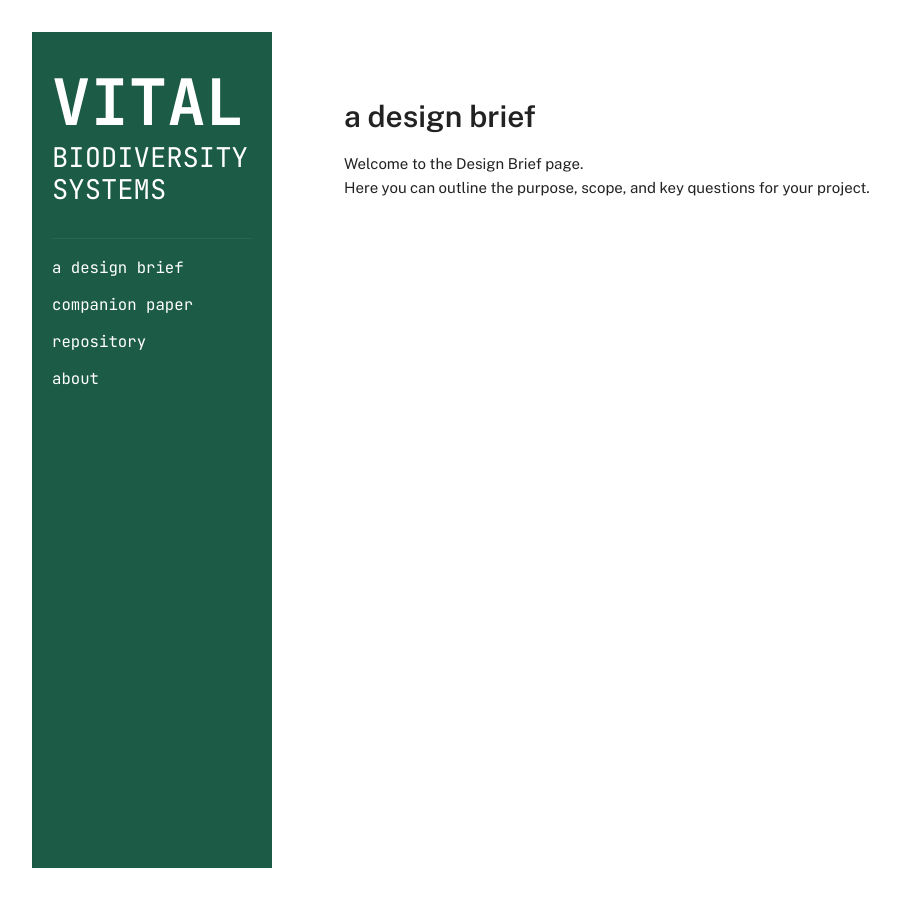
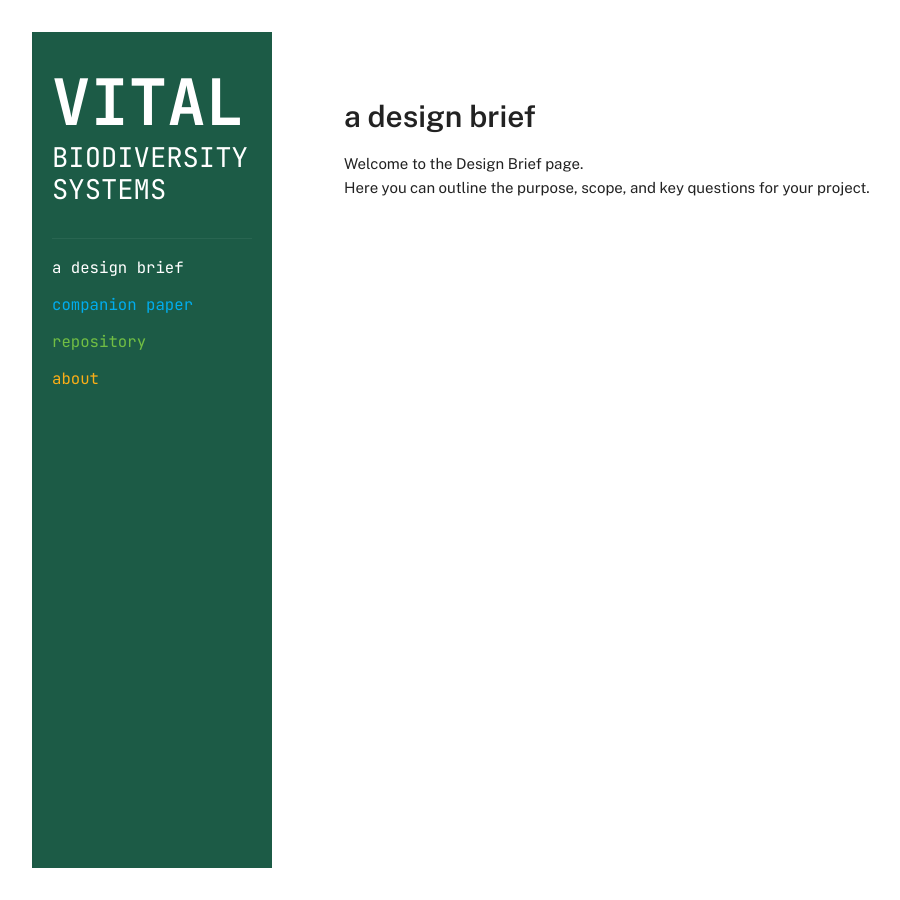
Before and after one commit to vitalbiodiversity/vitalbiodiversity.github.io, a Jekyll site: the page built from index.md, in a window 1280 px wide and 900 px high. Shown: the whole window, without its empty margins (58-958 px from the left). Built offline with Jekyll 4.4.1, drawn with Linux system fonts in a browser that asks for light colours.

Commit message:
Update style.css

```diff
--- a/assets/css/style.css
+++ b/assets/css/style.css
@@ -126,6 +126,18 @@
 }
 .sidebar-nav a:hover { color: #d1f0f0; text-decoration: underline; }
 
+/* Custom colors for each menu item */
+.sidebar-nav li:nth-child(1) a { color: #ffffff; }       /* a design brief */
+.sidebar-nav li:nth-child(2) a { color: #00ADEE; }       /* companion paper */
+.sidebar-nav li:nth-child(3) a { color: #71BE44; }       /* repository */
+.sidebar-nav li:nth-child(4) a { color: #FAAE17; }       /* about */
+
+/* Hover colors (lighter blend toward white) */
+.sidebar-nav li:nth-child(1) a:hover { color: #ffffff; } /* stays white */
+.sidebar-nav li:nth-child(2) a:hover { color: #66C9F3; }
+.sidebar-nav li:nth-child(3) a:hover { color: #94D977; }
+.sidebar-nav li:nth-child(4) a:hover { color: #FDC259; }
+
 /* Main content */
 .main-content{
   flex: 1 1 auto;
```
